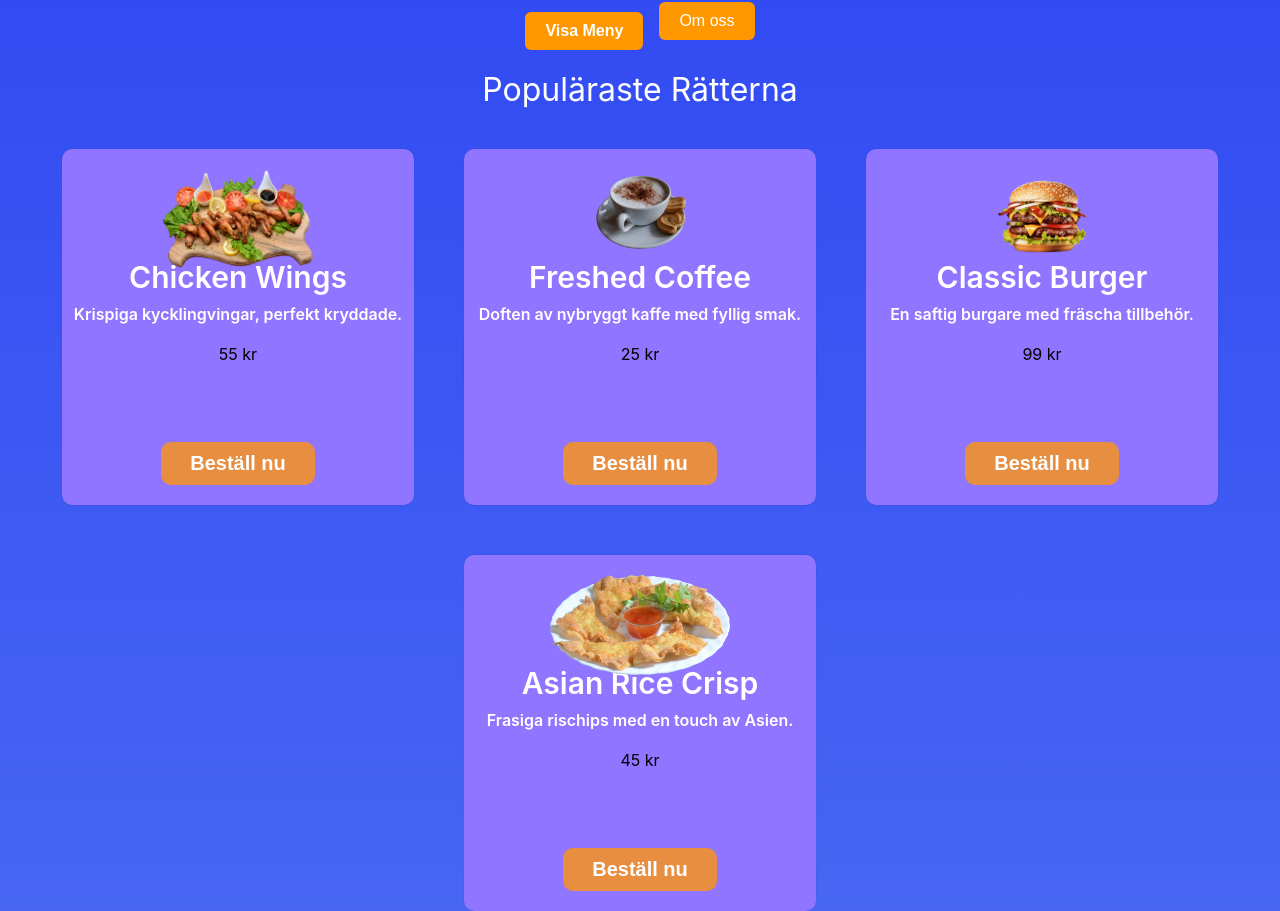
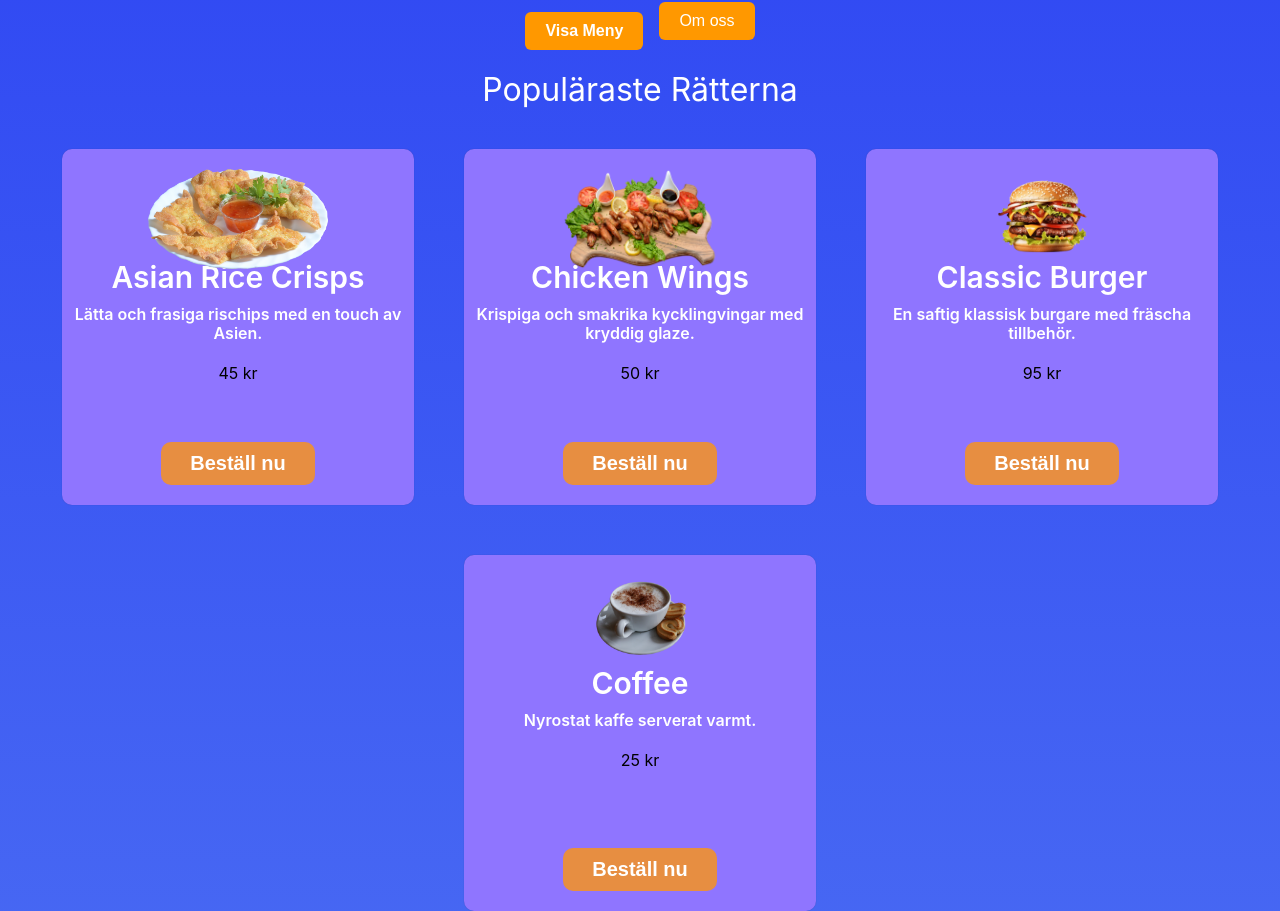
Before and after one commit to aleksanderlukic/slutuppgift, a React (Create React App) app: page / in a window 1280 px wide. Shown: the part 338-1249 px from the top of the page. Built offline with nearby package versions, Linux system fonts and the light colour scheme; data requests are answered from the project's data file.

Commit message:
Ändringar

```diff
--- a/db.json
+++ b/db.json
@@ -6,7 +6,8 @@
       "category": "Förrätter",
       "price": 45,
       "image": "asian-crisps.png",
-      "description": "Lätta och frasiga rischips med en touch av Asien."
+      "description": "Lätta och frasiga rischips med en touch av Asien.",
+      "popular": true
     },
     {
       "id": 2,
@@ -14,7 +15,8 @@
       "category": "Förrätter",
       "price": 50,
       "image": "chicken-wings.png",
-      "description": "Krispiga och smakrika kycklingvingar med kryddig glaze."
+      "description": "Krispiga och smakrika kycklingvingar med kryddig glaze.",
+      "popular": true
     },
     {
       "id": 3,
@@ -46,7 +48,8 @@
       "category": "Huvudrätter",
       "price": 95,
       "image": "burger.png",
-      "description": "En saftig klassisk burgare med fräscha tillbehör."
+      "description": "En saftig klassisk burgare med fräscha tillbehör.",
+      "popular": true
     },
     {
       "id": 7,
@@ -142,7 +145,8 @@
       "category": "Drycker",
       "price": 25,
       "image": "coffee.png",
-      "description": "Nyrostat kaffe serverat varmt."
+      "description": "Nyrostat kaffe serverat varmt.",
+      "popular": true
     },
     {
       "id": 19,
--- a/src/Components/Card.jsx
+++ b/src/Components/Card.jsx
@@ -8,12 +8,18 @@ export default function Card({ id, imgSrc, title, description, price }) {
   const { addToCart } = useCart();
 
   const handleAdd = () => {
+    // alltid samma format för image
+    const cleanImage = imgSrc.includes("/images/")
+      ? imgSrc.replace("/images/", "")
+      : imgSrc;
+
     addToCart(
       {
         id,
         name: title,
         price,
-        image: imgSrc.replace("/images/", ""), // 👈 viktig fix
+        image: cleanImage, // ✅ alltid bara filnamn
+        description,
       },
       1
     );
--- a/src/pages/HomePage/Home.jsx
+++ b/src/pages/HomePage/Home.jsx
@@ -1,10 +1,23 @@
 // src/pages/HomePage/Home.jsx
-import React from "react";
+import React, { useEffect, useState } from "react";
 import { Link } from "react-router-dom";
 import Card from "../../Components/Card";
 import "./Home.css";
 
 export default function Home() {
+  const [popularDishes, setPopularDishes] = useState([]);
+
+  // Hämta populära rätter från db.json
+  useEffect(() => {
+    fetch("http://localhost:3001/products")
+      .then((res) => res.json())
+      .then((data) => {
+        const popular = data.filter((dish) => dish.popular);
+        setPopularDishes(popular);
+      })
+      .catch((err) => console.error("Error fetching popular dishes:", err));
+  }, []);
+
   return (
     <div className="home-page">
       <h1 className="hero-title">Drone Delights</h1>
@@ -22,34 +35,16 @@ export default function Home() {
       <h2 className="popular-title">Populäraste Rätterna</h2>
 
       <div className="card-container">
-        <Card
-          id={101}
-          imgSrc="/images/chicken-wings.png"
-          title="Chicken Wings"
-          description="Krispiga kycklingvingar, perfekt kryddade."
-          price={55}
-        />
-        <Card
-          id={102}
-          imgSrc="/images/coffee.png"
-          title="Freshed Coffee"
-          description="Doften av nybryggt kaffe med fyllig smak."
-          price={25}
-        />
-        <Card
-          id={103}
-          imgSrc="/images/burger.png"
-          title="Classic Burger"
-          description="En saftig burgare med fräscha tillbehör."
-          price={99}
-        />
-        <Card
-          id={104}
-          imgSrc="/images/asian-crisps.png"
-          title="Asian Rice Crisp"
-          description="Frasiga rischips med en touch av Asien."
-          price={45}
-        />
+        {popularDishes.map((dish) => (
+          <Card
+            key={dish.id}
+            id={dish.id}
+            imgSrc={`/images/${dish.image}`}
+            title={dish.name}
+            description={dish.description}
+            price={dish.price}
+          />
+        ))}
       </div>
     </div>
   );
```
